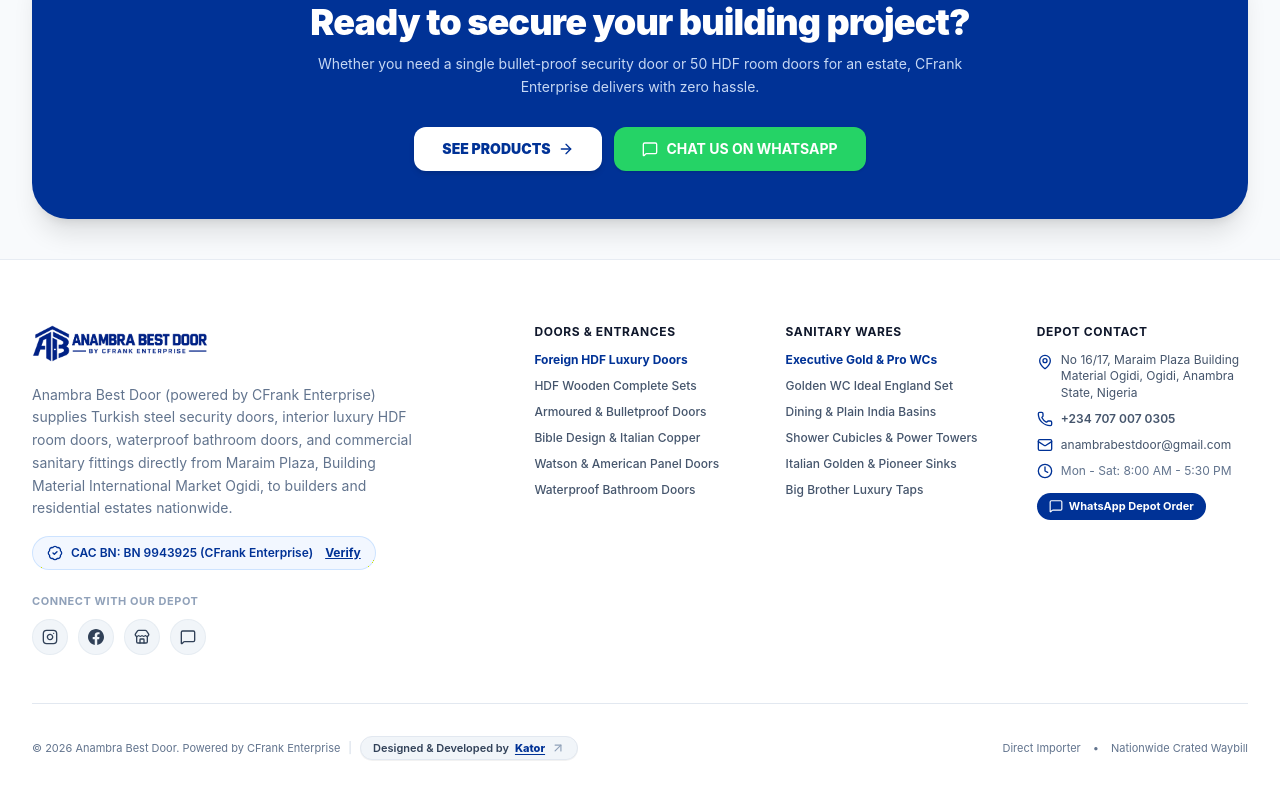
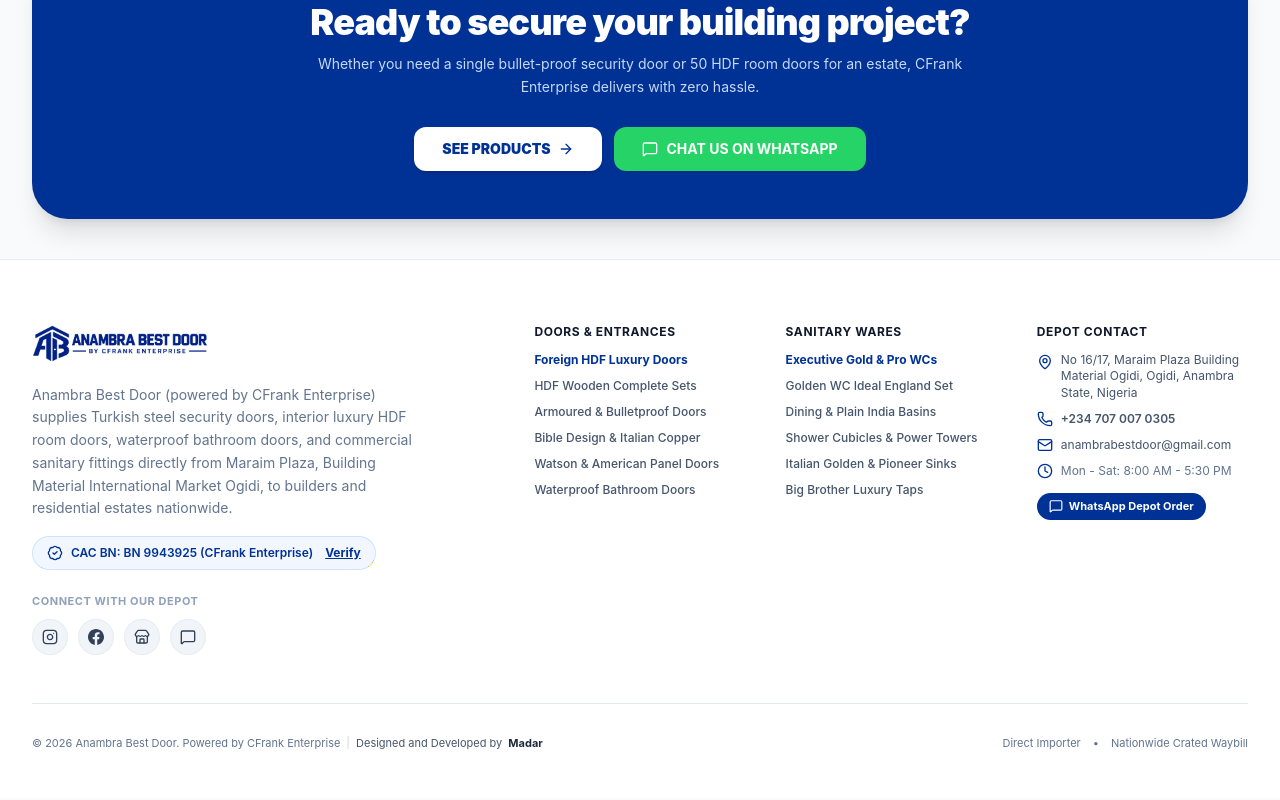
Before and after one commit to anambrabestdoor/cfrankgroup, a Next.js app: page / in a window 1280 px wide. Shown: the part 3814-4614 px from the top of the page. Built offline with nearby package versions, Linux system fonts and the light colour scheme; no server answers.

Commit message:
fix: link Designed and Developed by to Kator and credit to Madar

```diff
--- a/app/components/Footer.tsx
+++ b/app/components/Footer.tsx
@@ -4,7 +4,7 @@ import React from "react";
 import Link from "next/link";
 import Image from "next/image";
 import { useApp } from "@/app/context/AppContext";
-import { BadgeCheck, MapPin, Phone, Mail, Clock, Store, Instagram, MessageSquare, ArrowUpRight } from "lucide-react";
+import { BadgeCheck, MapPin, Phone, Mail, Clock, Store, Instagram, MessageSquare } from "lucide-react";
 
 export default function Footer() {
   const { settings, setCacModalOpen } = useApp();
@@ -221,19 +221,24 @@ export default function Footer() {
 
         {/* Bottom Attribution Line */}
         <div className="pt-8 border-t border-slate-200 flex flex-col sm:flex-row items-center justify-between gap-4 text-[11px] text-slate-500">
-          <div className="flex flex-wrap items-center gap-2">
+          <div className="flex flex-wrap items-center gap-1.5">
             <span>© 2026 Anambra Best Door. Powered by CFrank Enterprise</span>
             <span className="text-slate-300">|</span>
             <a
               href="https://kator.vercel.app"
               target="_blank"
               rel="noopener noreferrer"
-              className="group inline-flex items-center gap-1.5 px-3 py-1 rounded-full bg-slate-100 hover:bg-[#003296] text-slate-700 hover:text-white font-semibold transition-all border border-slate-200 hover:border-[#003296] shadow-2xs cursor-pointer"
-              title="Visit Kator portfolio"
+              className="text-slate-600 hover:text-[#003296] transition-colors hover:underline"
             >
-              <span>Designed &amp; Developed by</span>
-              <span className="font-extrabold text-[#003296] group-hover:text-white underline underline-offset-2">Kator</span>
-              <ArrowUpRight className="w-3.5 h-3.5 text-slate-400 group-hover:text-white group-hover:translate-x-0.5 group-hover:-translate-y-0.5 transition-transform" />
+              Designed and Developed by
+            </a>
+            <a
+              href="https://usemadar.top"
+              target="_blank"
+              rel="noopener noreferrer"
+              className="font-bold text-slate-800 hover:text-[#003296] transition-colors hover:underline"
+            >
+              Madar
             </a>
           </div>
           <div className="flex flex-wrap items-center gap-3">
```
